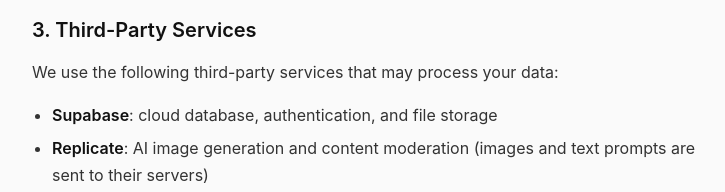
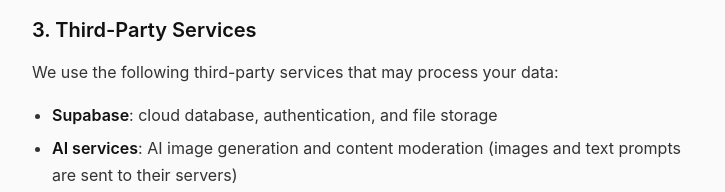
Before and after one commit to zidaneymar/BeadShare, a plain HTML site: page docs/privacy.html in a window 1280 px wide. Shown: the part 1080-1272 px from the top of the page, without its empty margins (272-997 px from the left). Drawn offline with Linux system fonts and the light colour scheme.

Commit message:
📝 Generalize AI provider wording in privacy doc

```diff
--- a/docs/privacy.html
+++ b/docs/privacy.html
@@ -54,7 +54,7 @@
     <p>We use the following third-party services that may process your data:</p>
     <ul>
       <li><strong>Supabase</strong>: cloud database, authentication, and file storage</li>
-      <li><strong>Replicate</strong>: AI image generation and content moderation (images and text prompts are sent to their servers)</li>
+      <li><strong>AI services</strong>: AI image generation and content moderation (images and text prompts are sent to their servers)</li>
       <li><strong>Apple</strong>: authentication (Sign in with Apple) and subscription payment processing via App Store</li>
     </ul>
     <p>These providers have their own privacy policies governing their handling of your data.</p>
```
